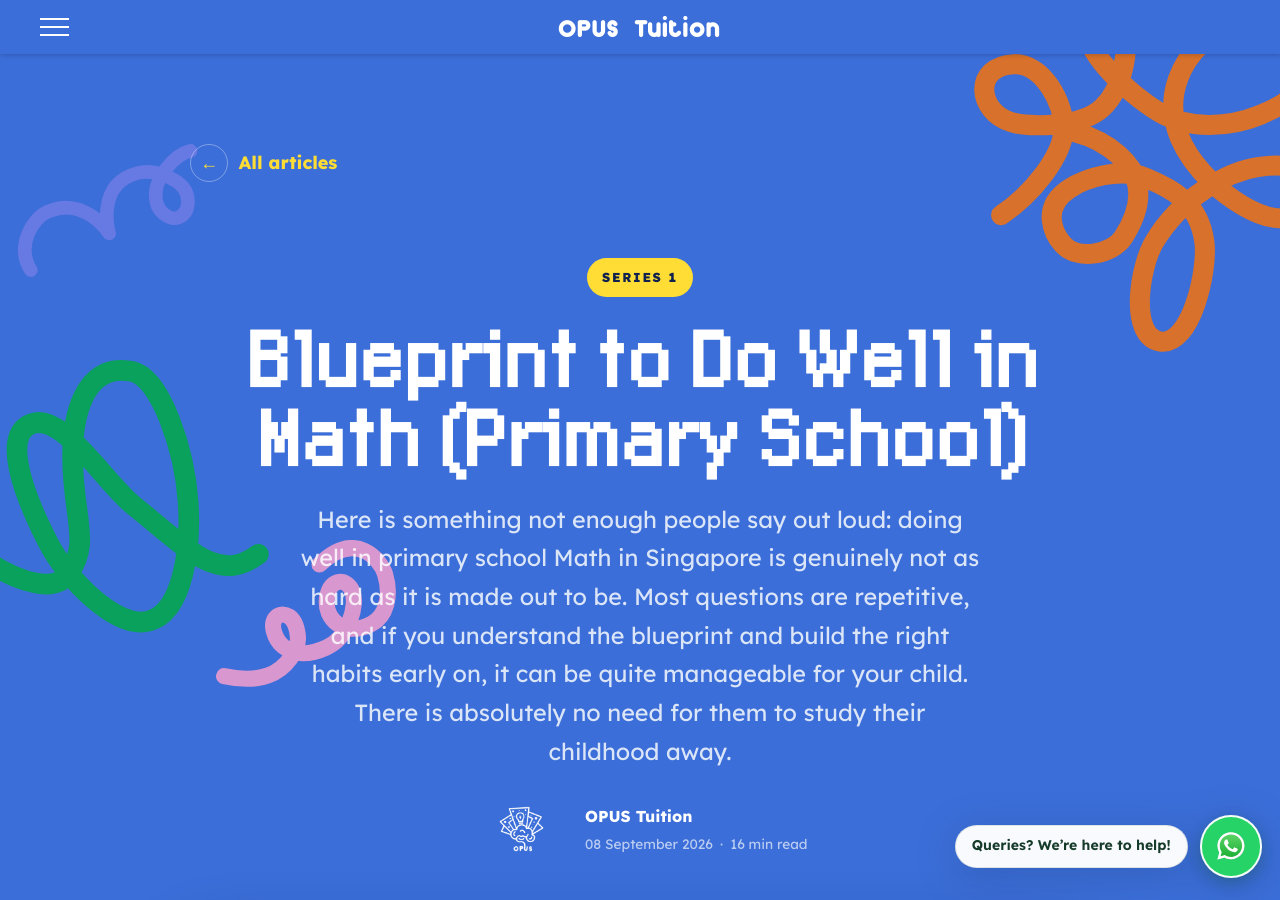
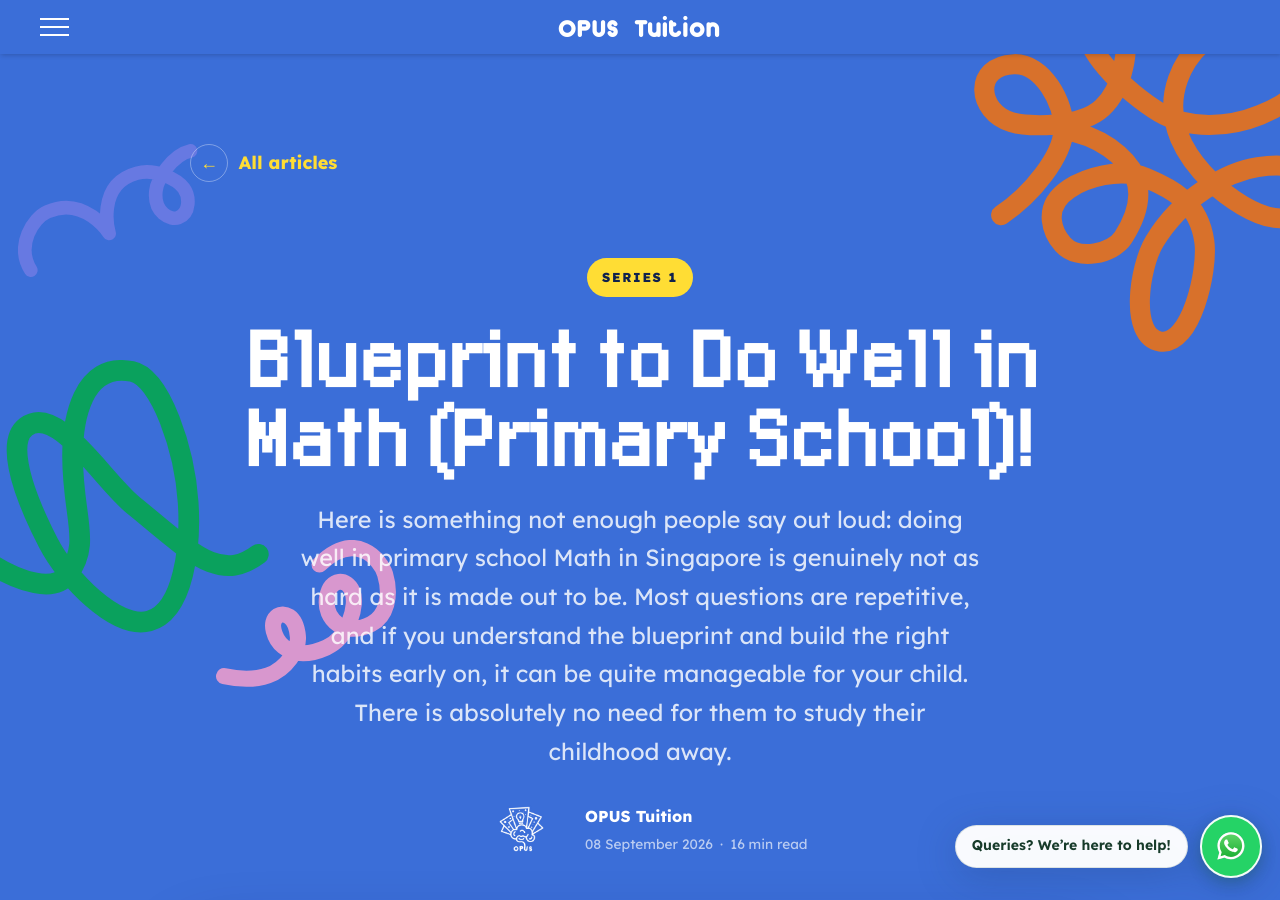
Before and after one commit to opustuition/opus-website, a Jekyll site: the page built from _posts/2026-09-08-how-to-study-mathematics.md, in a window 1280 px wide and 900 px high. Built offline with Jekyll 4.4.1, drawn with Linux system fonts in a browser that asks for light colours; a script that is not in the unit is left out.

```diff
--- a/_posts/2026-09-08-how-to-study-mathematics.md
+++ b/_posts/2026-09-08-how-to-study-mathematics.md
@@ -1,6 +1,6 @@
 ---
 layout: post
-title: Blueprint to Do Well in Math (Primary School)
+title: Blueprint to Do Well in Math (Primary School)!
 description: "Here is something not enough people say out loud: doing well in
   primary school Math in Singapore is genuinely not as hard as it is made out to
   be. Most questions are repetitive, and if you understand the blueprint and
```
